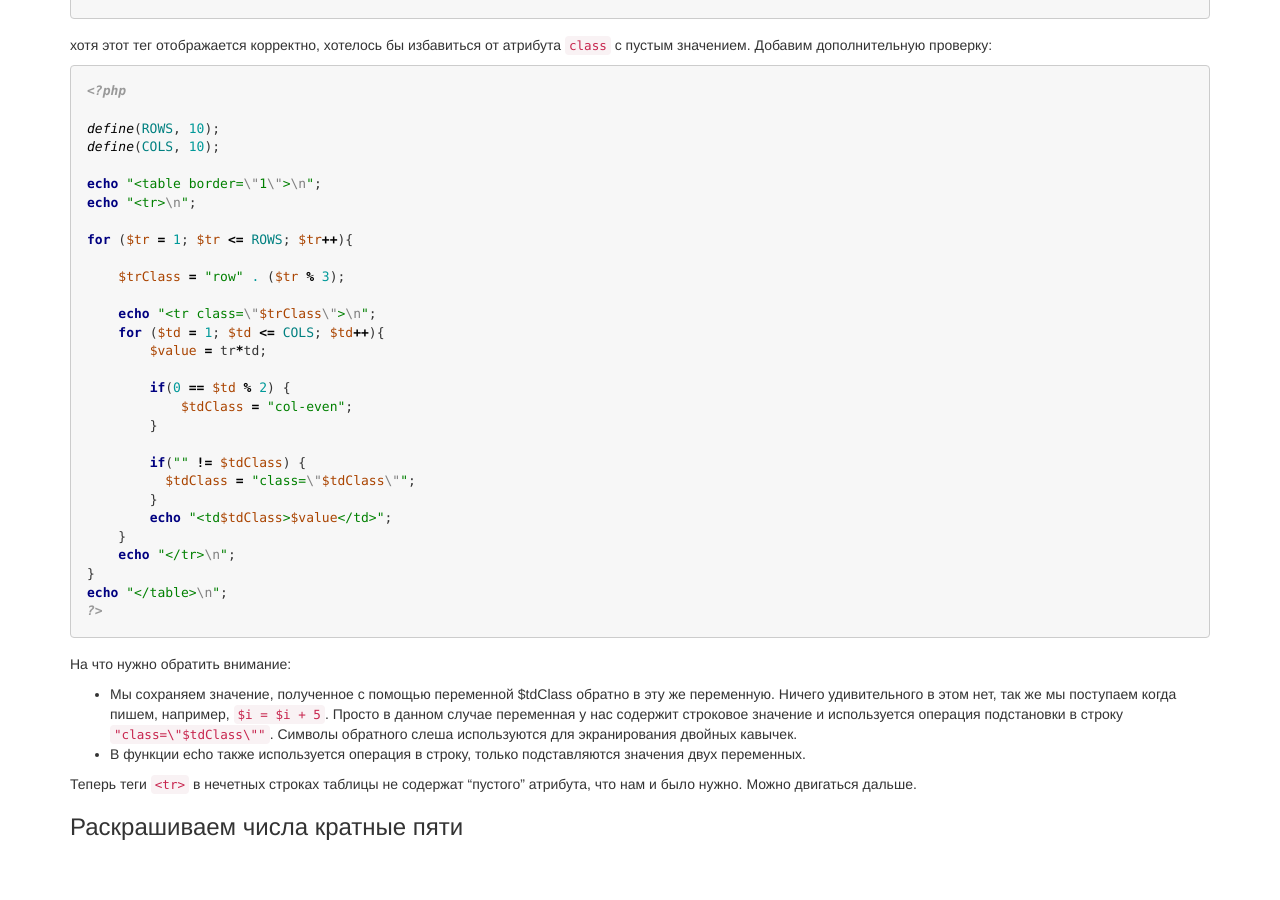
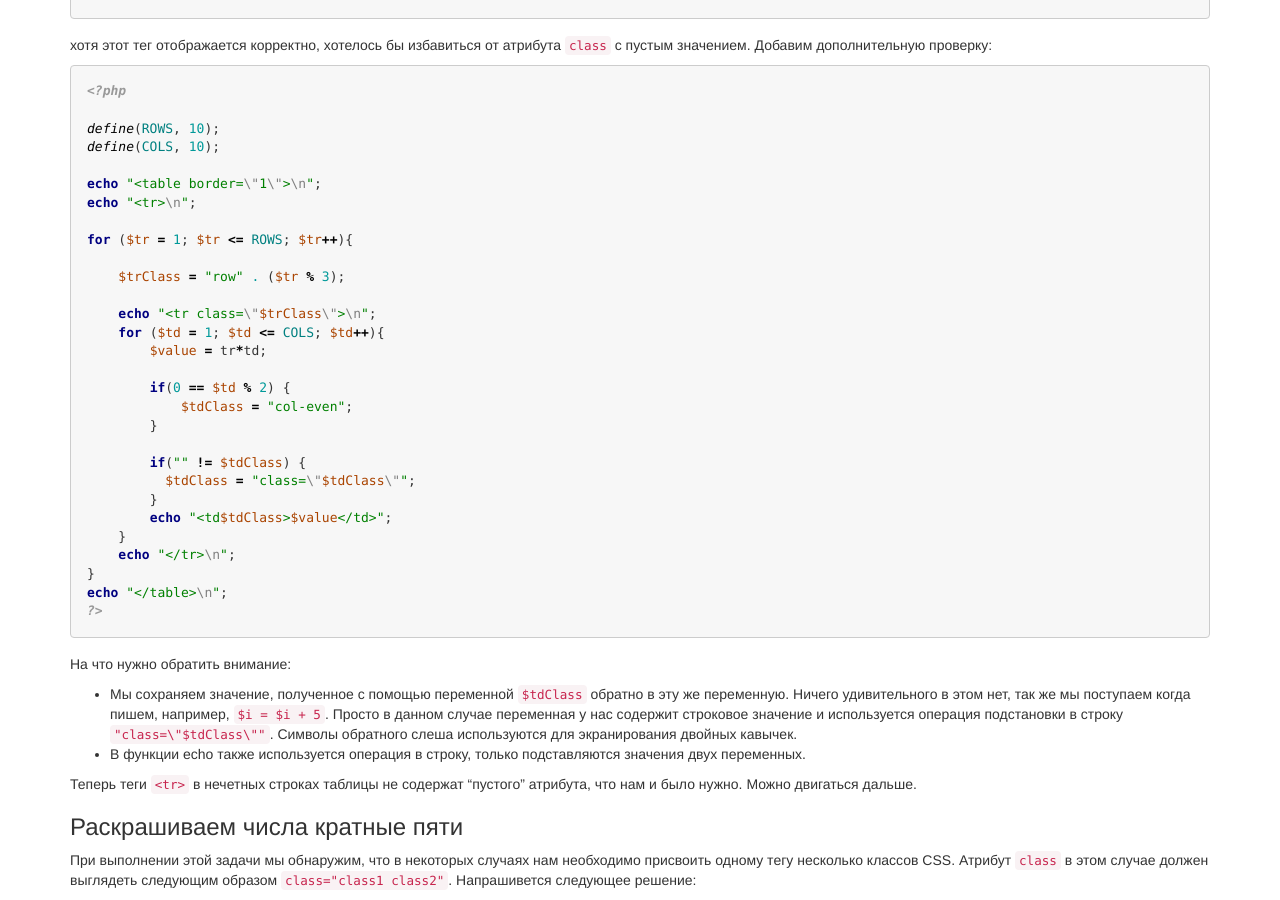
Before and after one commit to alsii/alsii.github.io, a Jekyll site: the page built from project1/l1.md, in a window 1280 px wide and 900 px high, scrolled down 2894 px. Built offline with Jekyll 4.4.1, drawn with Linux system fonts in a browser that asks for light colours; nearby versions of some CDN libraries; Markdown is read by kramdown in place of the engine named in the settings; before the commit the page ends 3744 px from its top, so only the background shows below that.

Commit message:
Update l1.md

```diff
--- a/project1/l1.md
+++ b/project1/l1.md
@@ -192,9 +192,11 @@ echo "</table>\n";
 
 На что нужно обратить внимание:
 
-* Мы сохраняем значение, полученное с помощью переменной $tdClass обратно в эту же переменную. Ничего удивительного в этом нет, так же мы поступаем когда пишем, например, `$i = $i + 5`. Просто в данном случае переменная у нас содержит строковое значение и используется операция подстановки в строку `"class=\"$tdClass\""`. Символы обратного слеша используются для экранирования двойных кавычек.
+* Мы сохраняем значение, полученное с помощью переменной `$tdClass` обратно в эту же переменную. Ничего удивительного в этом нет, так же мы поступаем когда пишем, например, `$i = $i + 5`. Просто в данном случае переменная у нас содержит строковое значение и используется операция подстановки в строку `"class=\"$tdClass\""`. Символы обратного слеша используются для экранирования двойных кавычек.
 * В функции echo также используется операция в строку, только подставляются значения двух переменных.
 
 Теперь теги `<tr>` в нечетных строках таблицы не содержат "пустого" атрибута, что нам и было нужно. Можно двигаться дальше.
 
 ### Раскрашиваем числа кратные пяти
+
+При выполнении этой задачи мы обнаружим, что в некоторых случаях нам необходимо присвоить одному тегу несколько классов CSS. Атрибут `class` в этом случае должен выглядеть следующим образом `class="class1 class2"`. Напрашивется следующее решение:
```
